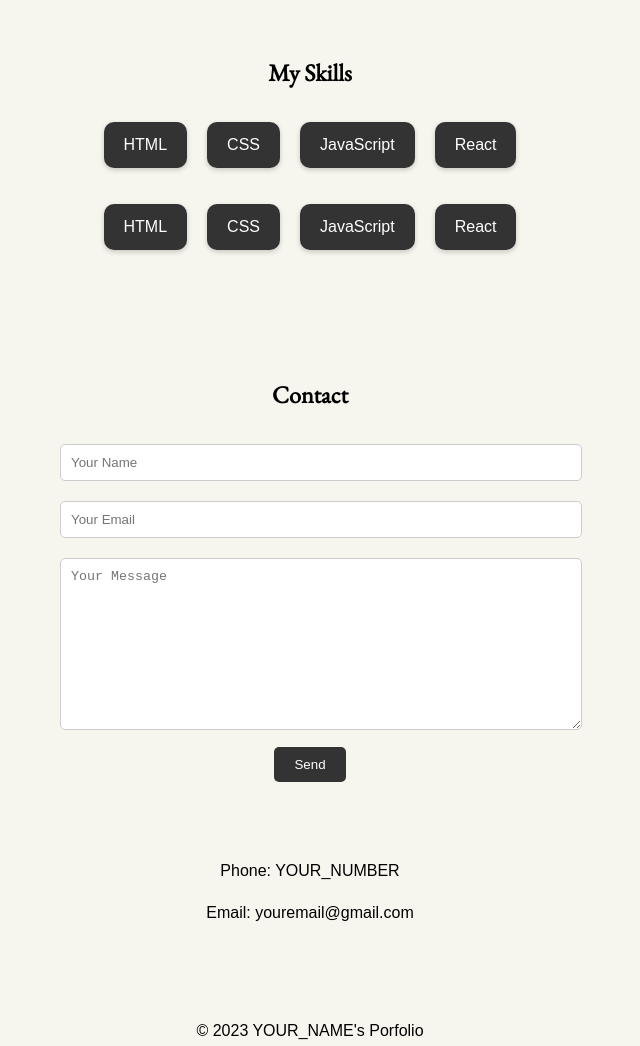
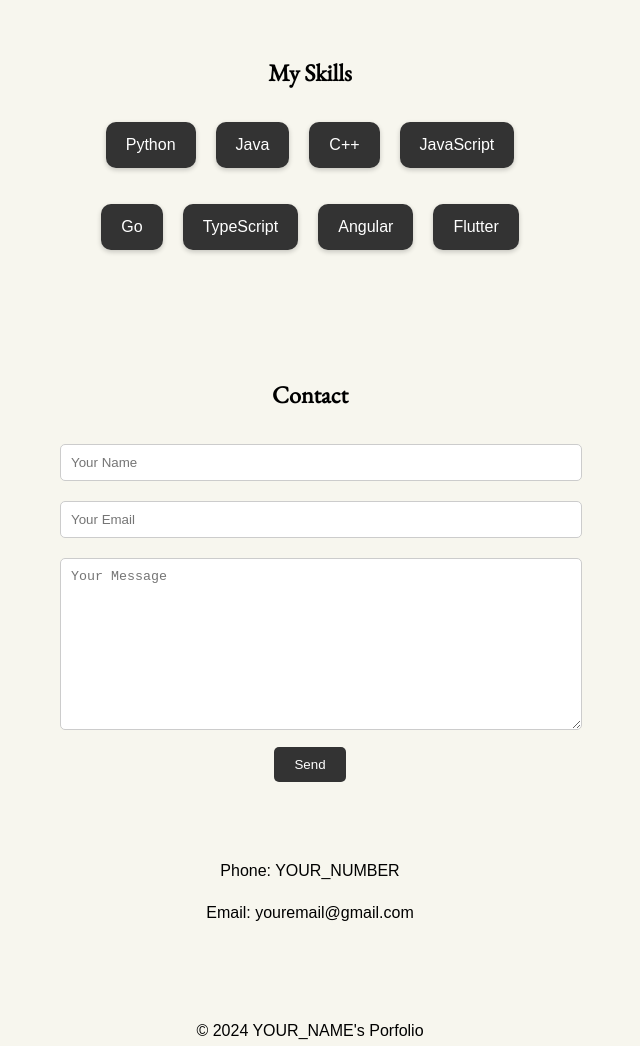
Before and after one commit to gdsc-njit/PortfolioSiteEvent, a plain HTML site: page index.html in a window 1280 px wide. Shown: the part 2100-3146 px from the top of the page, without its empty margins (330-970 px from the left). Drawn offline with nearby package versions, Linux system fonts and the light colour scheme.

Commit message:
Update index.html

```diff
--- a/index.html
+++ b/index.html
@@ -3,7 +3,7 @@
 <head>
     <meta charset="UTF-8">
     <meta name="viewport" content="width=device-width, initial-scale=1.0">
-    <title>Portfolio</title>
+    <title>YourName's Portfolio</title>
     <link rel="stylesheet" href="style.css">
     <link rel="preconnect" href="https://fonts.googleapis.com">
     <link rel="preconnect" href="https://fonts.gstatic.com" crossorigin>
@@ -12,6 +12,14 @@
     <link rel="preconnect" href="https://fonts.googleapis.com">
     <link rel="preconnect" href="https://fonts.gstatic.com" crossorigin>
     <link href="https://fonts.googleapis.com/css2?family=EB+Garamond&family=Inter:wght@200&display=swap" rel="stylesheet">
+    <!-- Google tag (gtag.js) -->
+    <script async src="https://www.googletagmanager.com/gtag/js?id=G-0GXM0QGTN7"></script>
+    <script>
+        window.dataLayer = window.dataLayer || [];
+        function gtag(){dataLayer.push(arguments);}
+        gtag('js', new Date());
+        gtag('config', 'G-0GXM0QGTN7');
+    </script>
 </head>
 <body>
     <header>
@@ -21,7 +29,6 @@
                 <li><a href="#about">About</a></li>
                 <li><a href="#projects">Projects</a></li>
                 <li><a href="#contact">Contact</a></li>
-
             </ul>
         </nav>
     </header>
@@ -32,7 +39,6 @@
         <p>Lorem ipsum dolor sit amet, consectetur adipiscing elit, sed do eiusmod tempor incididunt ut labore et dolore magna aliqua. Ut enim ad minim veniam, quis nostrud exercitation ullamco laboris nisi ut aliquip ex ea commodo consequat. Duis aute irure dolor in reprehenderit in voluptate velit esse cillum dolore eu fugiat nulla pariatur. Excepteur sint occaecat cupidatat non proident, sunt in culpa qui officia deserunt mollit anim id est laborum.</p>
     </section>
 
-
     <section id="education">
         <h2 style="font-family: 'EB Garamond', serif;">Education <i class="fa fa-graduation-cap" aria-hidden="true"></i></h2>
         <div class="education-container">
@@ -40,21 +46,16 @@
                 <h3>University Name</h3>
                 <p>Degree, Field of Study</p>
                 <p>Year of Graduation</p>
-
             </div>
-
         </div>
         <div class="education-container">
             <div class="school">
                 <h3>University Name</h3>
                 <p>Degree, Field of Study</p>
                 <p>Year of Graduation</p>
-
             </div>
-
         </div>
     </section>
-
 
     <section id="projects">
         <h2 style="font-family: 'EB Garamond', serif;">Projects</h2>
@@ -95,27 +96,22 @@
                     <p>Lorem ipsum dolor sit amet, consectetur adipiscing elit, sed do eiusmod tempor incididunt ut labore et dolore magna aliqua.</p>
                 </div>
             </div>
-
         </div>
     </section>
-
-
 
     <section id="skills">
         <h2 style="font-family: 'EB Garamond', serif;">My Skills</h2>
         <ul class="skills-list">
-        <li>HTML</li>
-        <li>CSS</li>
+            <li>Python</li>
+            <li>Java</li>
+            <li>C++</li>
             <li>JavaScript</li>
-        <li>React</li>
-
         </ul>
         <ul class="skills-list">
-        <li>HTML</li>
-        <li>CSS</li>
-        <li>JavaScript</li>
-        <li>React</li>
-
+            <li>Go</li>
+            <li>TypeScript</li>
+            <li>Angular</li>
+            <li>Flutter</li>
         </ul>
     </section>
 
@@ -130,13 +126,12 @@
     </section>
 
     <section id="contact-info">
-
         <p>Phone: YOUR_NUMBER</p>
         <p>Email: youremail@gmail.com</p>
     </section>
 
     <footer>
-        <p style="color: black;">&copy; 2023 YOUR_NAME's Porfolio</p>
+        <p style="color: black;">&copy; 2024 YOUR_NAME's Porfolio</p>
     </footer>
 
     <script src="script.js"></script>
```
Lines whose indentation alone changed are shown as unchanged.
